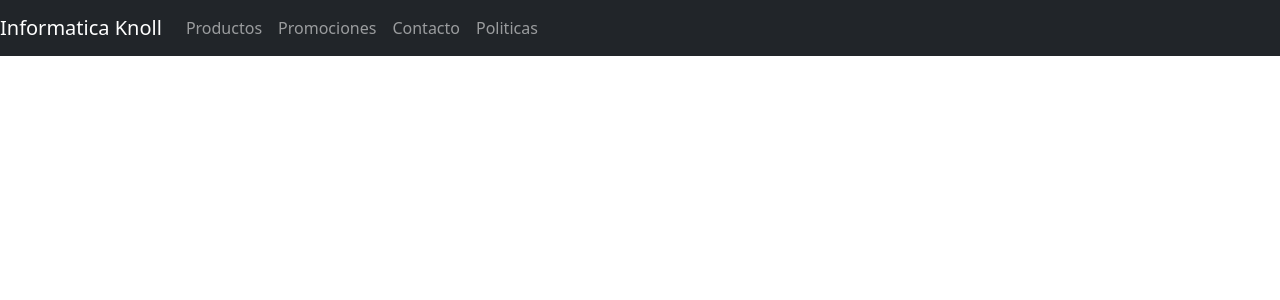
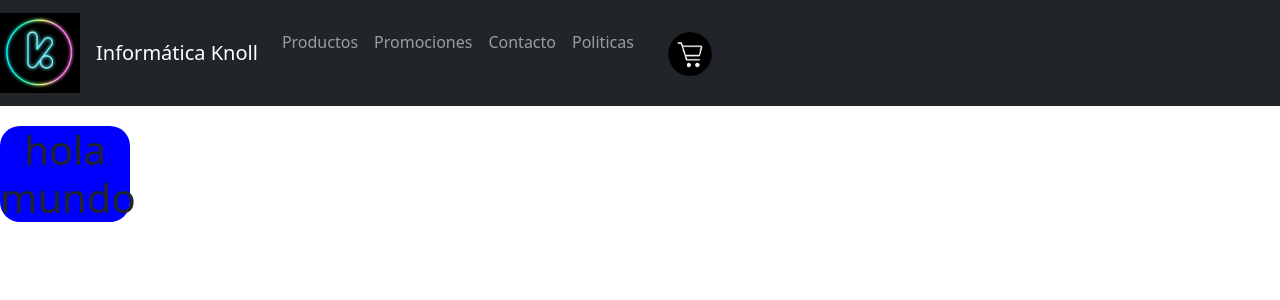
Before and after one commit to gonzaloKnollDev/tiendainformaticaknoll, a React (Create React App) app: page / in a window 1280 px wide. Shown: the top 300 px of the page. Built offline with nearby package versions, Linux system fonts and the light colour scheme.

Commit message:
3ra entrega

```diff
--- a/src/App.js
+++ b/src/App.js
@@ -2,11 +2,13 @@ import logo from './logo.svg';
 import './App.css';
 import 'bootstrap/dist/css/bootstrap.min.css';
 import Menu from './Components/Navbar/Navbar';
+import Itemlist from './Components/ItemListContainer/ItemListContainer';
 
 function App() {
   return (
     <div className="App">
-       <Menu></Menu>
+       <Menu/>
+       <Itemlist greeting="hola mundo" style={'greeting'}/>
     </div>
   );
 }
--- /dev/null
+++ b/src/Components/CartWidget/CartWidget.jsx
@@ -0,0 +1,10 @@
+function CartWidget({imagen,style}){
+
+    return(
+        <div>
+            <img src={imagen} className={style} />
+        </div>
+    )
+}
+
+export default CartWidget;
--- /dev/null
+++ b/src/Components/ItemListContainer/ItemListContainer.jsx
@@ -0,0 +1,12 @@
+
+function Itemlist(props){
+    const greeting=props.greeting;
+    const style=props.style;
+    return(
+        <h1 className={style}>
+            {greeting}
+        </h1>
+    )
+}
+
+export default Itemlist;
--- a/src/Components/Navbar/Navbar.jsx
+++ b/src/Components/Navbar/Navbar.jsx
@@ -1,18 +1,27 @@
 import Navbar from 'react-bootstrap/Navbar';
 import Nav from 'react-bootstrap/Nav';
+import logo from '../../img/k_perfil.jpg';
+import CartWidget from '../../Components/CartWidget/CartWidget';
+import Carritoimg from '../../img/carrito.png';
 
 function Menu(){
     return(
         <div>
+
             <Navbar bg='dark' variant='dark'>
-          <Navbar.Brand>
-            Informatica Knoll
-          </Navbar.Brand>
-          <Nav className="me-auto">
+            <Navbar.Brand>
+                <CartWidget imagen={logo} style={'logo'}/>
+
+            </Navbar.Brand>
+            <Navbar.Brand>
+              Informática Knoll
+            </Navbar.Brand>
+          <Nav>
             <Nav.Link href="#Productos">Productos</Nav.Link>
             <Nav.Link href="#Promociones">Promociones</Nav.Link>
             <Nav.Link href="#Contacto">Contacto</Nav.Link>
             <Nav.Link href="#Politicas">Politicas</Nav.Link>
+            <Nav.Link href="#"><CartWidget imagen={Carritoimg} style={'carrito'}/></Nav.Link>
           </Nav>
         </Navbar>
         </div>
--- a/src/index.css
+++ b/src/index.css
@@ -11,3 +11,22 @@ code {
   font-family: source-code-pro, Menlo, Monaco, Consolas, 'Courier New',
     monospace;
 }
+
+.carrito {
+  width:80px;
+
+}
+
+.logo {
+  width: 80px;
+}
+
+.greeting{
+  width:130px;
+  border: 2px;
+  border-color: dimgrey;
+  border-radius: 20px;
+  background-color: blue;
+  margin-top: 20px;
+  justify-content: right;
+}
```
Also changed, not shown: src/img/carrito.png (added), src/img/k_perfil.jpg (added).
